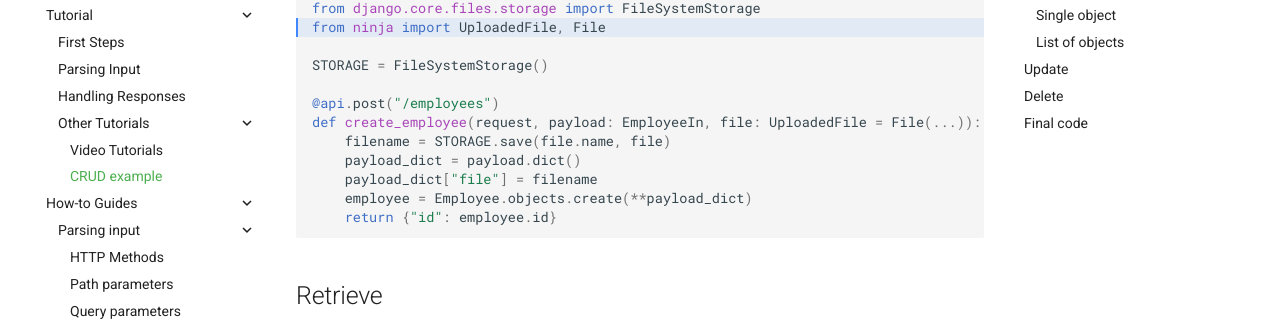
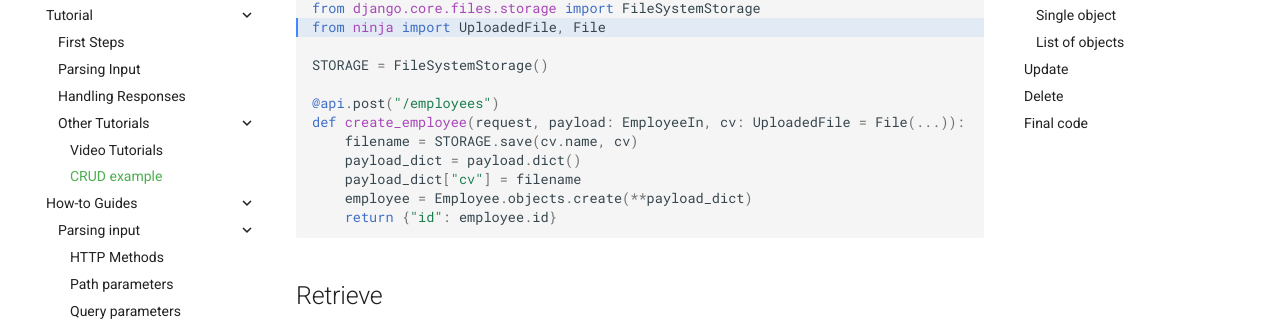
Before and after one commit to rainbow1016/django-master, an MkDocs documentation site: the page built from docs/docs/tutorial/other/crud.md, in a window 1280 px wide and 900 px high, scrolled down 1062 px. Shown: the part 147-468 px from the top of the window. Built offline with MkDocs 1.6.1 and Material for MkDocs 9.7.7, drawn with Linux system fonts in a browser that asks for light colours; comment, search, counter and statistics services are not loaded.

Commit message:
Corrections

````diff
--- a/docs/docs/tutorial/other/crud.md
+++ b/docs/docs/tutorial/other/crud.md
@@ -62,10 +62,10 @@ from ninja import UploadedFile, File
 STORAGE = FileSystemStorage()
 
 @api.post("/employees")
-def create_employee(request, payload: EmployeeIn, file: UploadedFile = File(...)):
-    filename = STORAGE.save(file.name, file)
+def create_employee(request, payload: EmployeeIn, cv: UploadedFile = File(...)):
+    filename = STORAGE.save(cv.name, cv)
     payload_dict = payload.dict()
-    payload_dict["file"] = filename
+    payload_dict["cv"] = filename
     employee = Employee.objects.create(**payload_dict)
     return {"id": employee.id}
 ```
````
